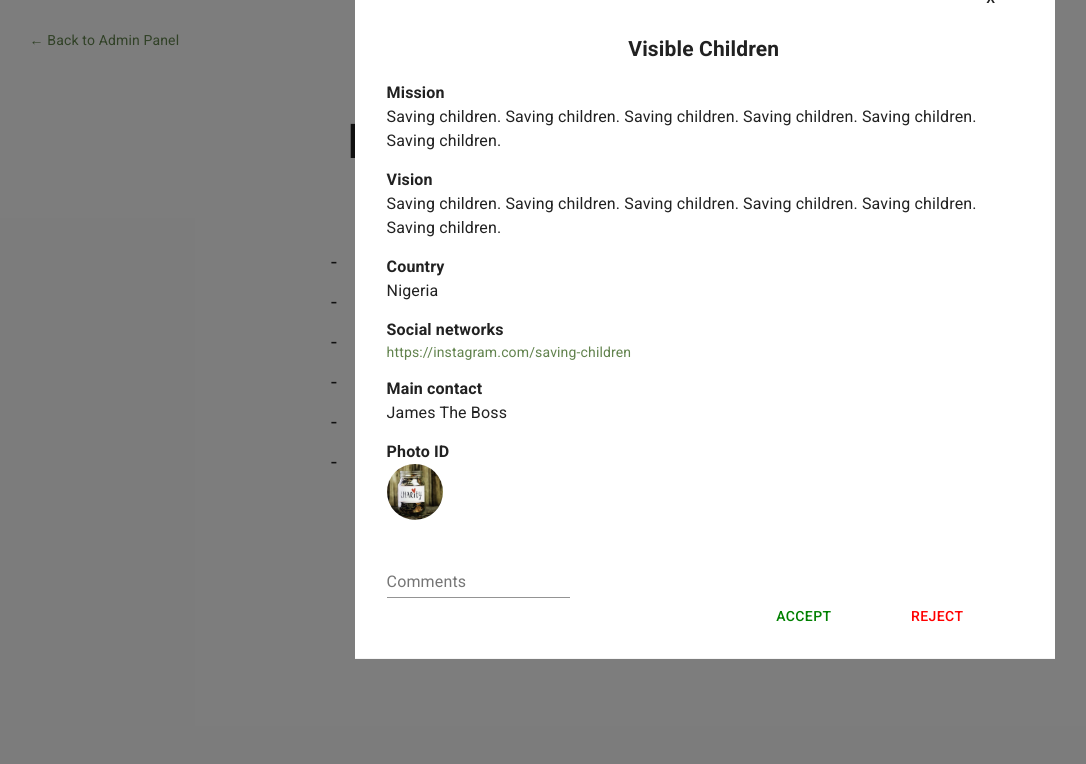
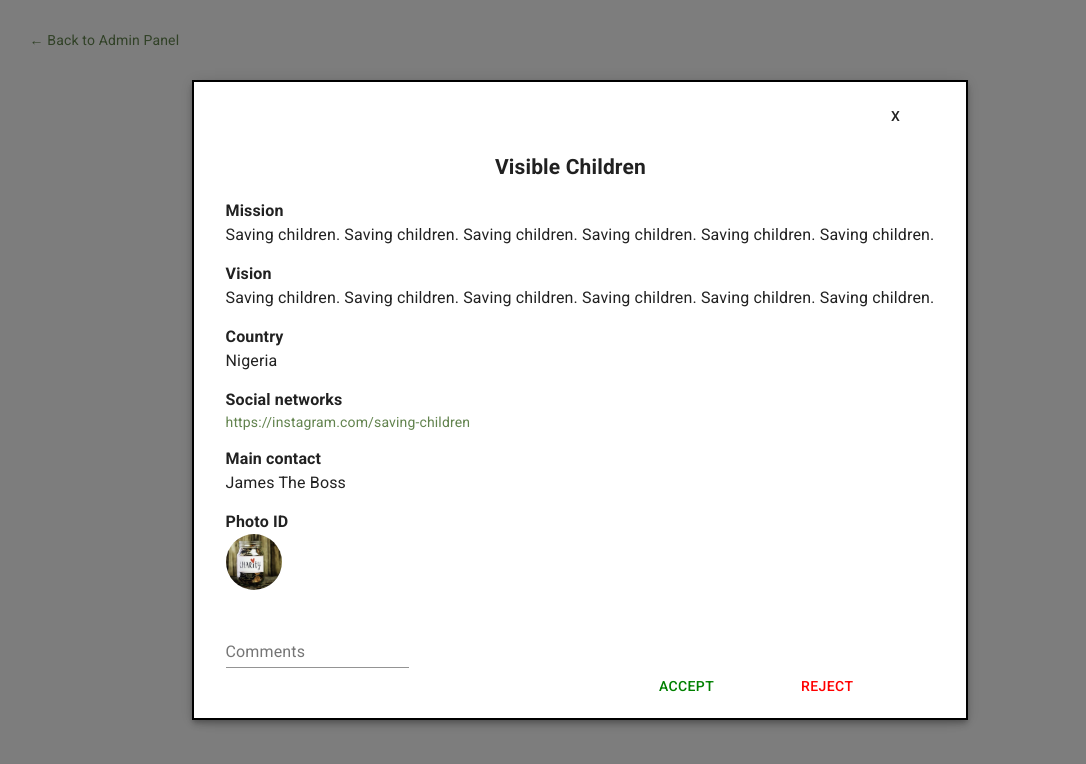
Before and after one commit to Mongen-Initiative/mongen-frontend, a Next.js app: page /admin/pending-organizations in a window 1280 px wide. Both pictures are taken after a click on the link "Visible Children". Shown: the top 764 px of the page, without its empty margins (60-1146 px from the left). Built offline with nearby package versions, Linux system fonts and the light colour scheme.

Commit message:
ui modal fixes

```diff
--- a/components/templates/OrgReviewModal.tsx
+++ b/components/templates/OrgReviewModal.tsx
@@ -1,34 +1,26 @@
 import React from 'react';
 import { makeStyles, Theme, createStyles } from '@material-ui/core/styles';
 import Modal from '@material-ui/core/Modal';
-import { Link, Typography, Avatar, Button, TextField } from '@material-ui/core';
-
-function rand() {
-    return Math.round(Math.random() * 20) - 10;
-  }
-
-  function getModalStyle() {
-    const top = 50 + rand();
-    const left = 50 + rand();
-
-    return {
-      top: `${top}%`,
-      left: `${left}%`,
-      transform: `translate(-${top}%, -${left}%)`,
-    };
-  }
+import { Link, Typography, Avatar, Button, TextField, Fade } from '@material-ui/core';
 
 const useStyles = makeStyles((theme: Theme) =>
   createStyles({
-    paper: {
-      position: 'absolute',
-      width: 700,
-      backgroundColor: theme.palette.background.paper,
-      padding: theme.spacing(2, 4, 3),
-    },
     largePhoto: {
         width: theme.spacing(7),
         height: theme.spacing(7),
+    },
+    modal: {
+        display: "flex",
+        alignItems: "center",
+        justifyContent: "center",
+    },
+    frameLight: {
+        backgroundColor: theme.palette.background.paper,
+        border: "2px solid #000",
+        boxShadow: theme.shadows[5],
+        padding: theme.spacing(2, 4, 3),
+        height: "80%",
+        overflowY: "auto",
       },
   }),
 );
@@ -42,7 +34,6 @@ export default function OrgReviewModal(children: any) {
   const { org } = children
 
   const classes = useStyles();
-  const [modalStyle] = React.useState(getModalStyle);
   const [open, setOpen] = React.useState(false);
 
   const handleModalOpen = () => {
@@ -62,8 +53,11 @@ export default function OrgReviewModal(children: any) {
         <Modal
             open={open}
             onClose={handleModalClose}
+            className={classes.modal}
         >
-            <div style={modalStyle} className={classes.paper}>
+            <Fade in={open}>
+                <div className={classes.frameLight} id="frame">
+                    <div >
                         <Button onClick={handleModalClose} style={{marginLeft:"90%"}}>X</Button>
                         <h2 id="title" style={{marginLeft:"38%"}}>{org}</h2>
                         <Typography style={{fontWeight:"bolder"}}>
@@ -108,6 +102,8 @@ export default function OrgReviewModal(children: any) {
                             </div>
                         </div>
                     </div>
+                </div>
+            </Fade>
       </Modal>
     </div>
   );
```
Lines whose indentation alone changed are shown as unchanged.
